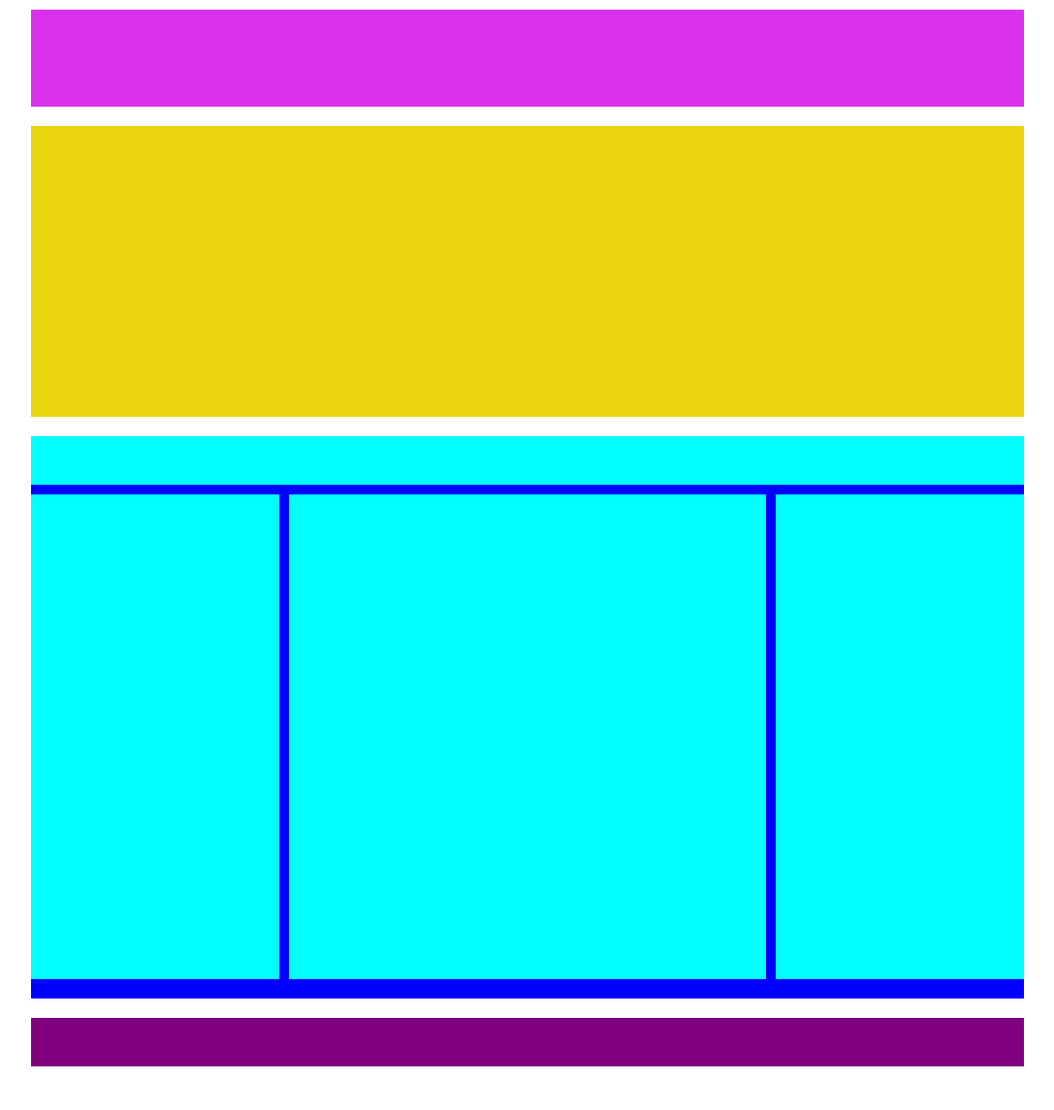
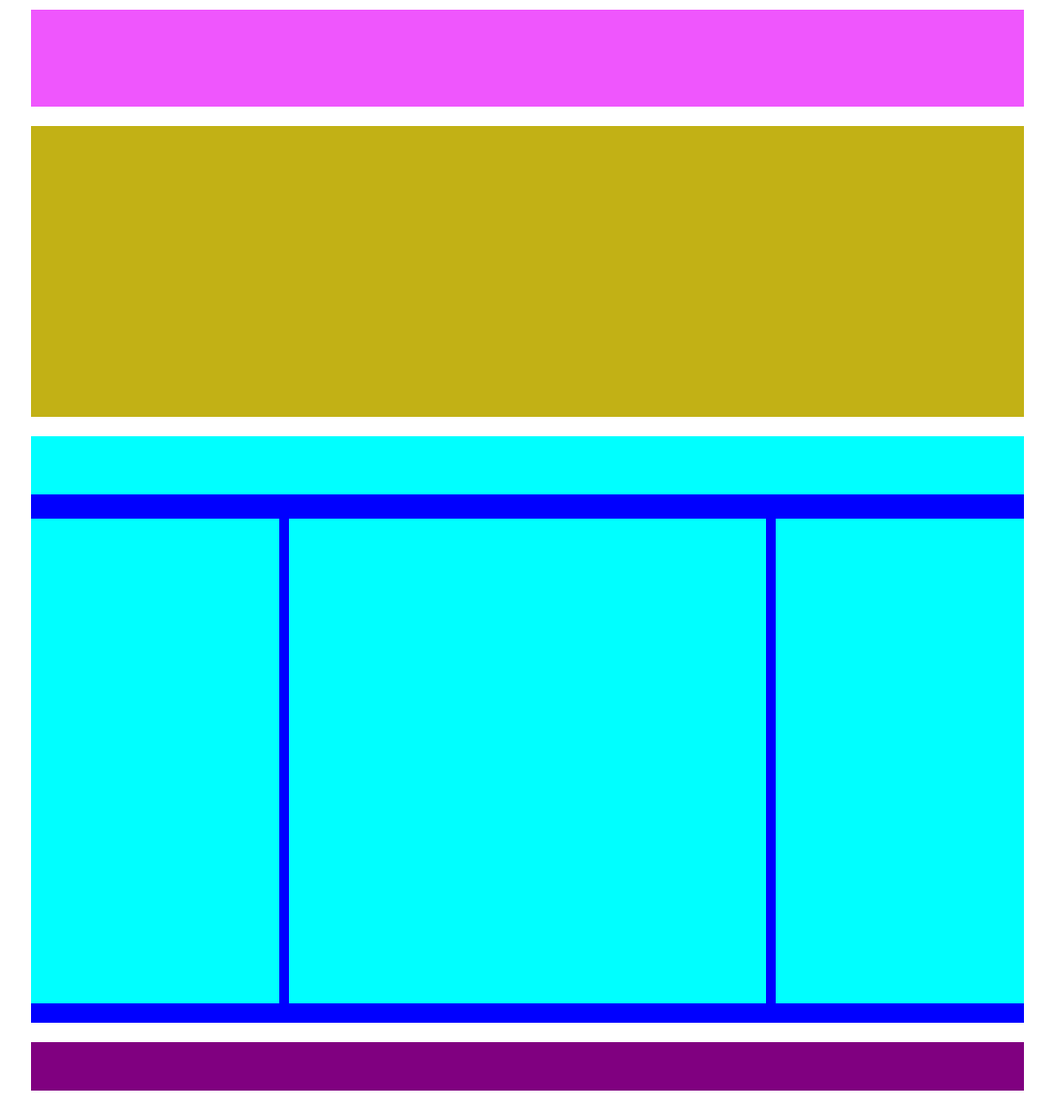
Before and after one commit to dona70909/htmlcss-struttura-wp, a plain HTML site: page index.html in a window 1280 px wide. Shown: the whole page at 97% size, without its empty margins (96-1183 px from the left). Before the commit the page ends 1120 px from the top, so only its background shows below. Drawn offline with Linux system fonts and the light colour scheme.

Commit message:
class middle-box modified

```diff
--- a/css/style.css
+++ b/css/style.css
@@ -22,7 +22,7 @@
 /* header proprietà specifiche */
 .container-header{
     height: 100px;
-    background-color: rgb(219, 48, 235);
+    background-color: rgb(239, 86, 253);
     margin-top: 10px;
 }
 
@@ -35,7 +35,7 @@
 
 .main-top{
    height: 300px;
-   background-color: rgb(235, 213, 17);
+   background-color: rgb(194, 177, 21);
 }
 
 .main-bottom{
@@ -52,7 +52,7 @@
 /*  --- sections all'interno del bottom main --- */
 
 /* proprietà delle boxes centrali */
-.middle-box{
+.column{
     height: 500px ;
     background-color: aqua;
     margin-bottom: 20px;
@@ -72,9 +72,9 @@
 
 /* proprietà "header" del bottom main */
 .header-bottom-main{
-    height: 50px;
+    height: 60px;
     width:100%;
     float: left;
     background-color: aqua;
-    margin-bottom: 10px;
+    margin-bottom: 25px;
 }
--- a/index.html
+++ b/index.html
@@ -24,9 +24,9 @@
         <!-- main bottom container -->
         <div class="main-bottom size-box clearfix">
             <div class="header-bottom-main "></div>
-            <div class="middle-box small-clm"></div>
-            <div class="middle-box big-clm"></div>
-            <div class="middle-box small-clm"></div>
+            <div class="column small-clm"></div>
+            <div class="column big-clm"></div>
+            <div class="column small-clm"></div>
         </div>
     </main>
 
```
